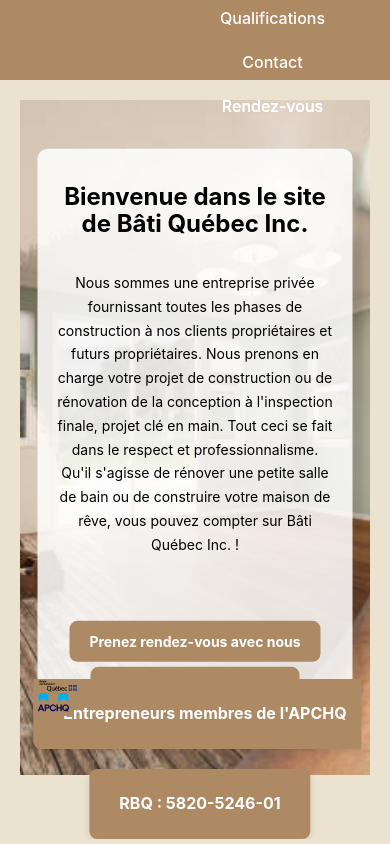
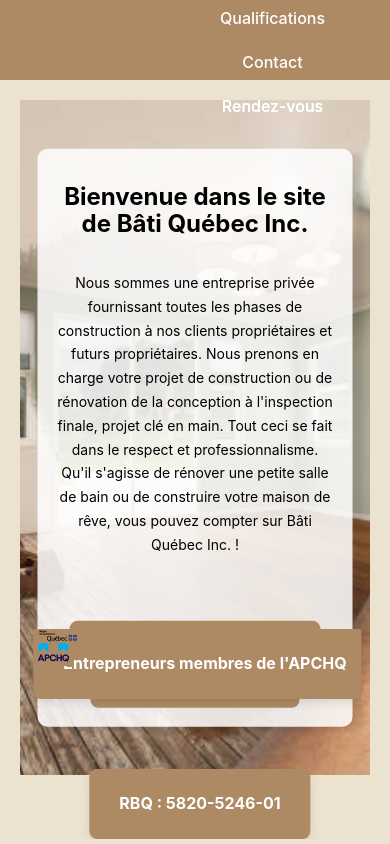
Before and after one commit to MyriamAssam/bati, a React (Vite) app: page / in a window 390 px wide. Shown: the top 844 px of the page. Built offline with nearby package versions, Linux system fonts and the light colour scheme.

Commit message:
ajuster css

```diff
--- a/src/App.css
+++ b/src/App.css
@@ -97,8 +97,8 @@ main {
 /* ✅ Ajustements pour écrans très larges */
 @media (min-width: 1600px) {
   .fixed-logos {
-    gap: 40px;
-    /* Augmente l’espace entre les boutons */
+    gap: 70px;
+
   }
 
   .logo-rbq p {
@@ -161,7 +161,7 @@ main {
   .fixed-logos {
     flex-direction: column;
     align-items: center;
-    gap: 20px;
+    gap: 70px;
   }
 }
 
```
